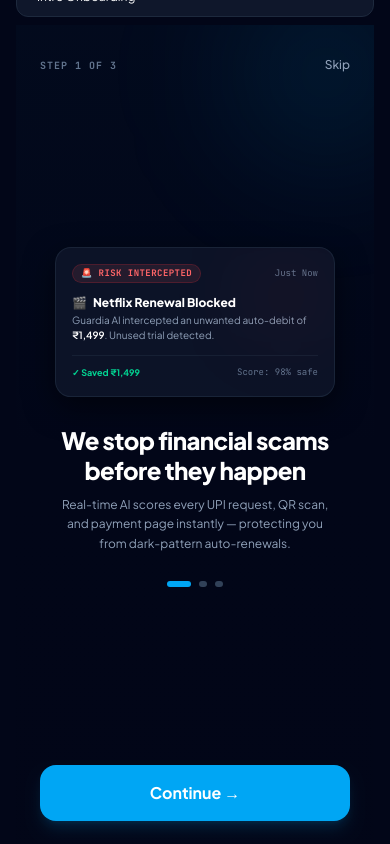
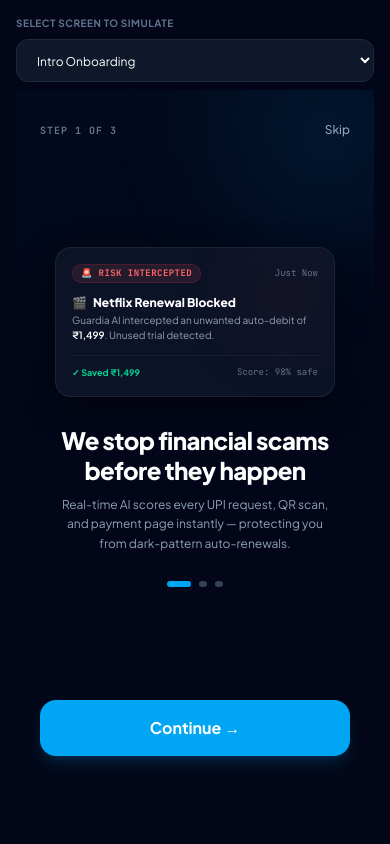
Before and after one commit to jangidarts3860-rgb/Guardia-AI, a React (Vite) app: page / in a window 390 px wide. Built offline with nearby package versions, Linux system fonts and the light colour scheme.

Commit message:
style: optimize fullscreen mobile viewport height with h-[100dvh]

```diff
--- a/src/App.tsx
+++ b/src/App.tsx
@@ -227,7 +227,7 @@ export default function App() {
 
         {/* The Premium Interactive Phone Simulator / Dynamic Fullscreen Mobile View */}
         {isMobileDevice ? (
-          <div className="w-full h-full min-h-screen bg-slate-950 flex flex-col relative overflow-hidden">
+          <div className="w-full h-[100dvh] bg-slate-950 flex flex-col relative overflow-hidden">
             {/* Global Ambient Lighting & Depth (Glassmorphism Base) */}
             <div className="absolute top-[-10%] right-[-10%] w-[120%] h-[120%] pointer-events-none z-0">
               <div className={`absolute top-0 right-0 w-96 h-96 rounded-full blur-[100px] opacity-40 transition-colors duration-1000 ${isLightMode ? 'bg-sky-200' : 'bg-cyan-500/10'}`} />
```
